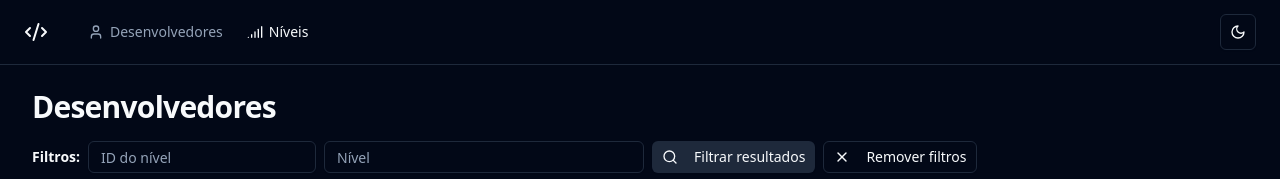
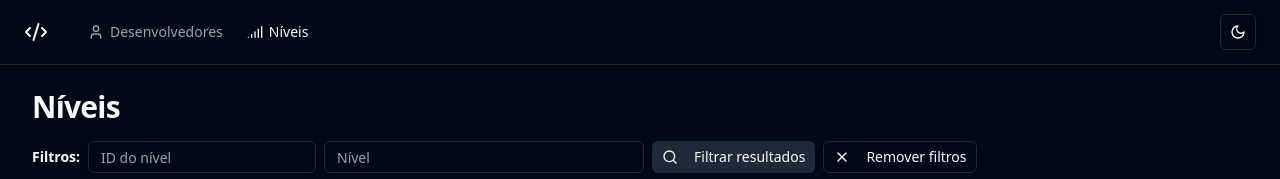
Before and after one commit to IgorCarreira/desafio-gazin, a React (Vite) app in the folder frontend/: page /niveis in a window 1280 px wide. Shown: the top 179 px of the page. Built offline with nearby package versions, Linux system fonts and the light colour scheme; no server answers.

Commit message:
fix: titulo

```diff
--- a/frontend/src/pages/levels/levels.tsx
+++ b/frontend/src/pages/levels/levels.tsx
@@ -36,9 +36,9 @@
 
   return (
     <>
-      <Helmet title="Desenvolvedores" />
+      <Helmet title="Níveis" />
       <div className="flex flex-col gap-4">
-        <h1 className="text-3xl font-bold tracking-tight">Desenvolvedores</h1>
+        <h1 className="text-3xl font-bold tracking-tight">Níveis</h1>
 
         <div className="space-y-2.5">
           <LevelFilters onSearch={onSearch} />
```
